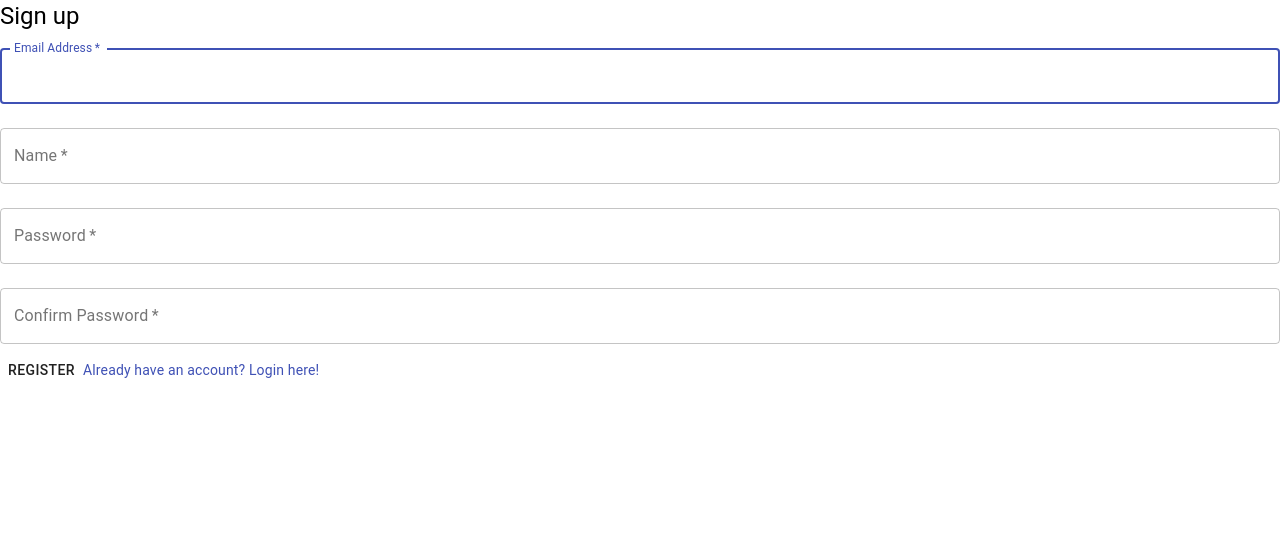
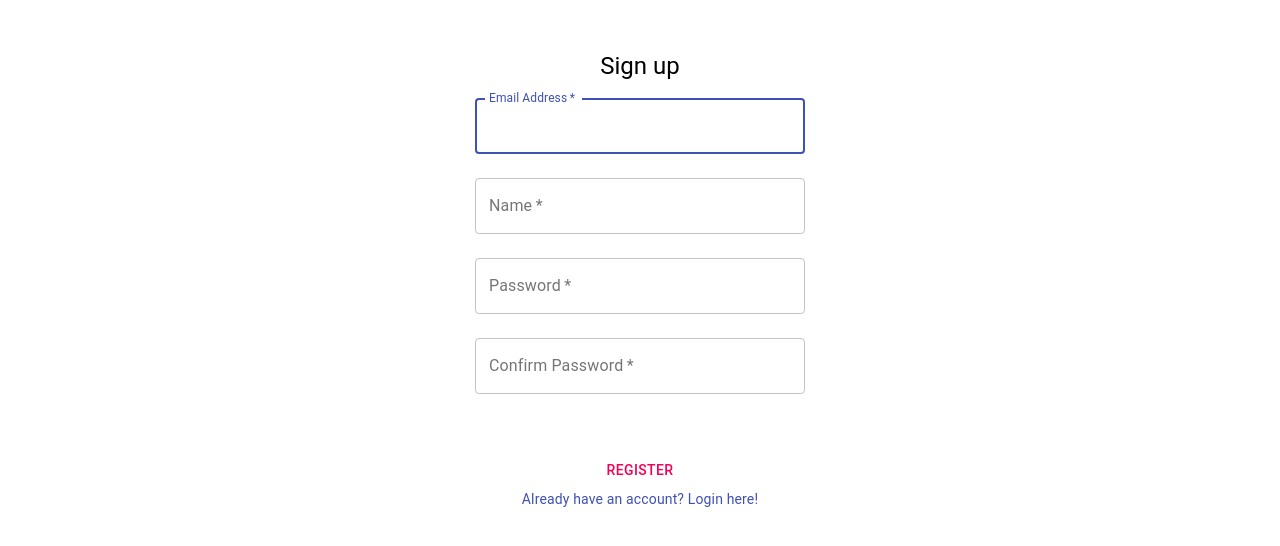
Before and after one commit to yoontsy2000/sports-sentiment-analysis, a React (Create React App) app in the folder prototype/: page /register in a window 1280 px wide. Shown: the top 546 px of the page. Built offline with nearby package versions, Linux system fonts and the light colour scheme.

Commit message:
add style to login and register

```diff
--- a/prototype/src/Login.js
+++ b/prototype/src/Login.js
@@ -13,7 +13,8 @@ export default function Login() {
   // const theme = useTheme();
 
   return (
-    <div>
+    <div className="main">
+      <form className="form">
         <Typography component="h1" variant="h5">
           Sign in
         </Typography>
@@ -39,12 +40,14 @@ export default function Login() {
           id="password"
           autoComplete="current-password"
         />
-      <Button>
+        <Button color="secondary">
           Login
         </Button>
         <Link href="/register" variant="body2">
           Don't have an account? Register here!
         </Link>
+      </form>
+
     </div>
   )
 }
--- a/prototype/src/Register.js
+++ b/prototype/src/Register.js
@@ -6,13 +6,35 @@ import TextField from '@material-ui/core/TextField';
 import Typography from '@material-ui/core/Typography';
 import Link from '@material-ui/core/Link';
 
+// const useStyles = makeStyles((theme) => ({
+//   paper: {
+//     marginTop: theme.spacing(8),
+//     display: 'flex',
+//     flexDirection: 'column',
+//     alignItems: 'center',
+//   },
+//   avatar: {
+//     margin: theme.spacing(1),
+//     backgroundColor: theme.palette.secondary.main,
+//   },
+//   form: {
+//     width: '100%', // Fix IE 11 issue.
+//     marginTop: theme.spacing(3),
+//   },
+//   submit: {
+//     margin: theme.spacing(3, 0, 2),
+//   },
+// }));
+
 export default function Login() {
 
   // const classes = useStyles();
   // const theme = useTheme();
 
+  // const classes = useStyles();
   return (
-    <div>
+    <div className="main">
+      <form className="form">
         <Typography component="h1" variant="h5">
           Sign up
         </Typography>
@@ -58,12 +80,13 @@ export default function Login() {
           type="confirm-password"
           id="confirm-password"
         />
-      <Button>
+        <Button className="registerbutton" color="secondary">
           Register
         </Button>
         <Link href="/login" variant="body2">
           Already have an account? Login here!
         </Link>
+      </form>
     </div>
   )
 }
--- a/prototype/src/index.css
+++ b/prototype/src/index.css
@@ -11,3 +11,22 @@ code {
   font-family: source-code-pro, Menlo, Monaco, Consolas, 'Courier New',
     monospace;
 }
+
+.main {
+  font-family: sans-serif;
+  text-align: center;
+}
+
+.form {
+  max-width: 330px;
+  margin: 0 auto;
+  display: flex;
+  flex-direction: column;
+  background: white;
+  padding: 20px;
+  margin-top: 30px;
+}
+
+.form .registerbutton {
+  margin-top: 50px;
+}
```
Also changed, not shown: package.json (+11 -1 lines), 1 other file (tests, documents, lock files or other folders). Lines whose indentation alone changed are shown as unchanged.
